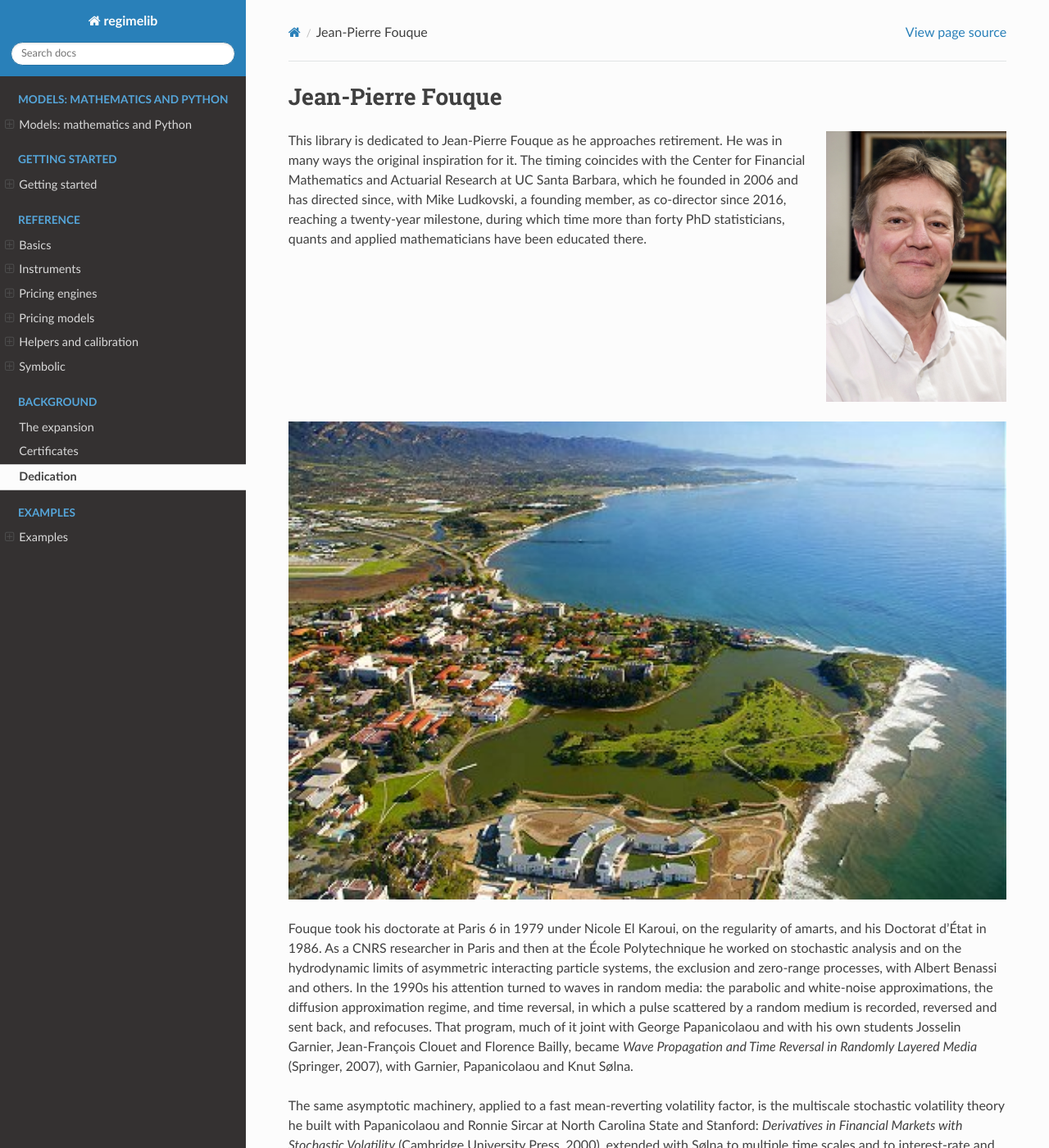
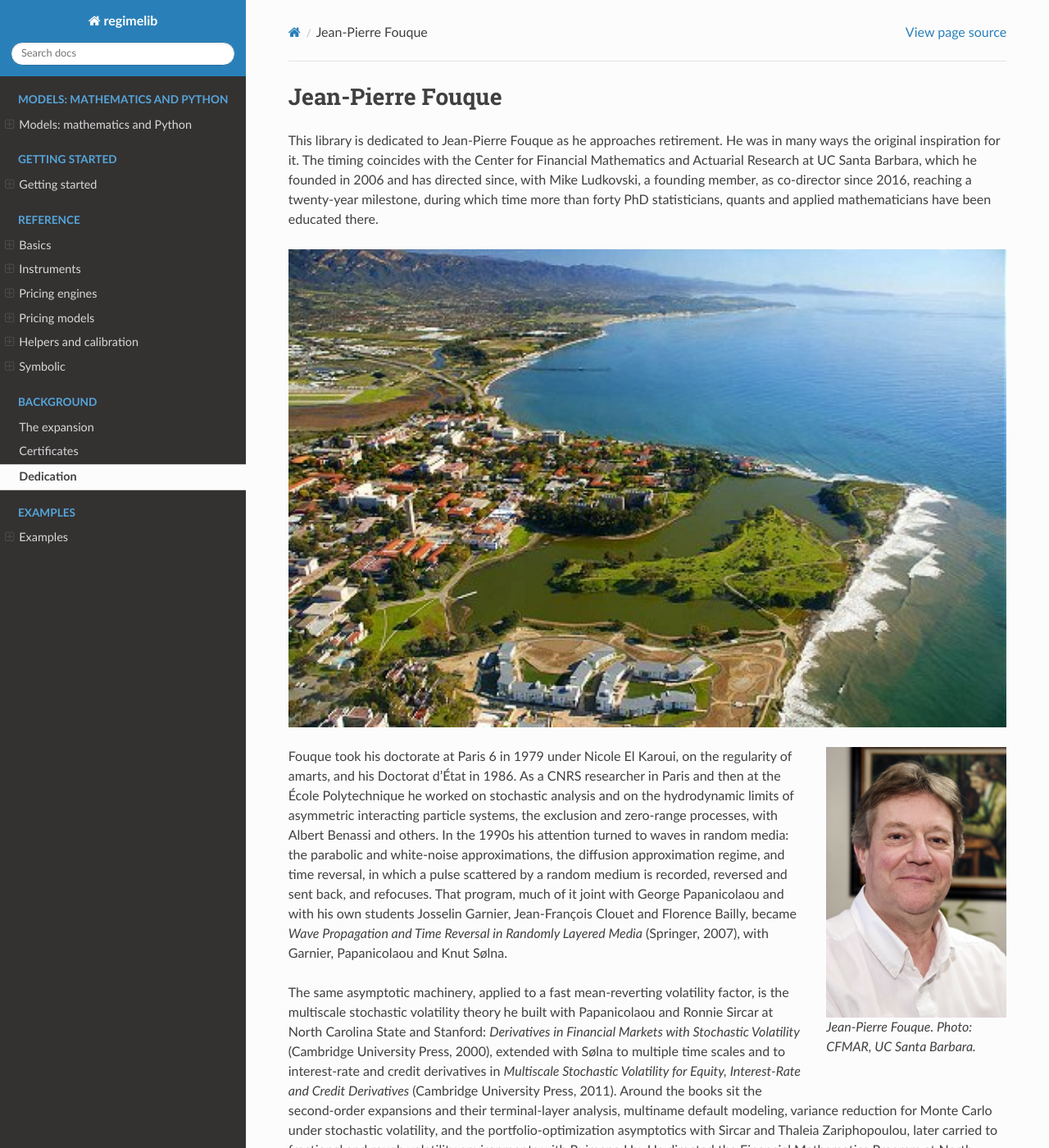
Before and after one commit to microprediction/regimelib, a Sphinx documentation site: the page built from docs/cfmar.rst, in a window 1280 px wide and 1400 px high. Shown: the whole window at 82% size. Built offline with Sphinx 7.4.7 and the Read the Docs theme 3.1.0, drawn with Linux system fonts in a browser that asks for light colours.

Commit message:
Dedication page: portrait follows the campus photo, with a caption, text wrapping beside it (#354)
The opening paragraph and the campus photo come first; the portrait is
then a right-floated figure with a caption, sized so the caption wraps
under the image, and the biography flows around it.

Co-authored-by: Claude Fable 5.1 <noreply@anthropic.com>

```diff
--- a/docs/_static/custom.css
+++ b/docs/_static/custom.css
@@ -8,4 +8,4 @@
 /* displayed formulas scroll rather than spill */
 .rst-content div.math, .rst-content .math.notranslate { overflow-x: auto; overflow-y: hidden; }
 
-img.clear { clear: both; display: block; margin-top: 1em; }
+img.clear, .clear { clear: both; display: block; margin-top: 1em; }
--- a/docs/cfmar.rst
+++ b/docs/cfmar.rst
@@ -1,10 +1,5 @@
 Jean-Pierre Fouque
 ==================
-
-.. image:: _static/fouque.jpg
-   :alt: Jean-Pierre Fouque
-   :width: 220px
-   :align: right
 
 This library is dedicated to Jean-Pierre Fouque as he approaches retirement. He was in many ways the original
 inspiration for it. The timing coincides with the Center for Financial Mathematics and Actuarial Research at UC
@@ -16,6 +11,14 @@ quants and applied mathematicians have been educated there.
    :alt: Aerial view of the UC Santa Barbara campus on the Pacific coast
    :width: 100%
    :class: clear
+
+.. figure:: _static/fouque.jpg
+   :alt: Jean-Pierre Fouque
+   :width: 220px
+   :figwidth: 220px
+   :align: right
+
+   Jean-Pierre Fouque. Photo: CFMAR, UC Santa Barbara.
 
 Fouque took his doctorate at Paris 6 in 1979 under Nicole El Karoui, on the regularity of amarts, and his Doctorat
 d'État in 1986. As a CNRS researcher in Paris and then at the École Polytechnique he worked on stochastic analysis
```
